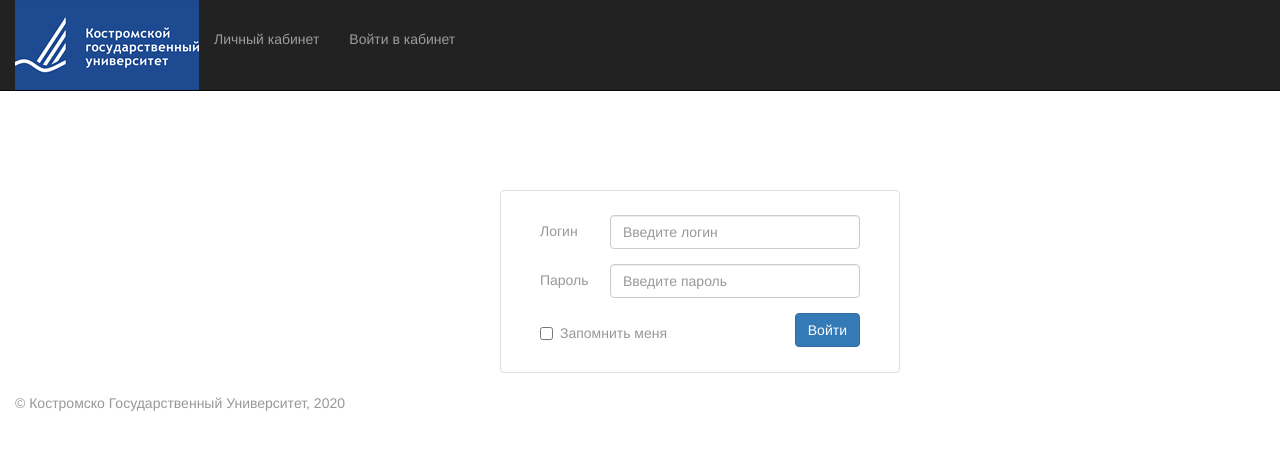
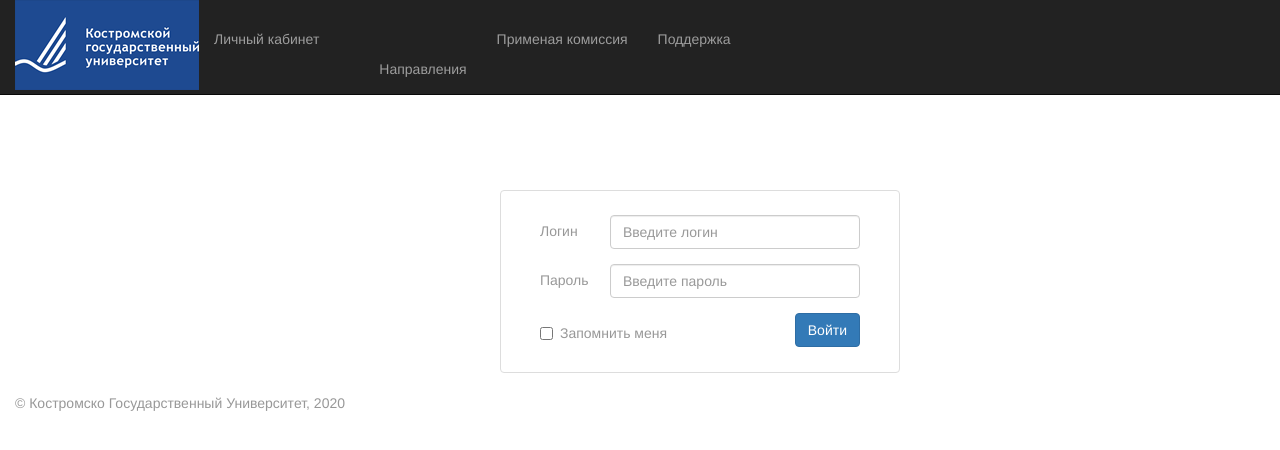
Before and after one commit to BlumeTechnologicalSolutions/ksu_prkom, a plain HTML site: page UI/index.html in a window 1280 px wide. Shown: the top 450 px of the page. Drawn offline with nearby package versions, Linux system fonts and the light colour scheme; files whose address does not match are found by name.

Commit message:
commit 2020_02_06  #3 navbar changes

```diff
--- a/UI/navbarPages.html
+++ b/UI/navbarPages.html
@@ -1,6 +1,13 @@
 <ul class="nav navbar-nav">
     <!-------------------------------------------------------------ЛИЧНЫЙ КАБИНЕТ--------------------------------------------------------------------->
-    <li id="usersLi" ng-class="{'my-active':selectedTab == 'users'}" ng-click="setSelectedTabInTab('users')" ng-mouseenter="selectedTab = 'users'"><a href="#/users">Личный кабинет</a></li>
+    <li id="applyLi" ng-class="{'my-active':selectedTab == 'apply'}" ng-click="setSelectedTabInTab('apply')" ng-mouseenter="selectedTab = 'apply'"><a href="#/apply">Личный кабинет</a></li>
     <!--===========================================================ЛИЧНЫЙ КАБИНЕТ===================================================================-->
-    <li id="loginPageLi" ng-class="{'my-active':selectedTab == 'loginPage'}" ng-click="setSelectedTabInTab('loginPage')" ng-mouseenter="selectedTab = 'loginPage'"><a href="#/loginPage">Войти в кабинет</a></li>
+    <li id="PageLi" ng-class="{'my-active':selectedTab == 'loginPage'}" ng-click="setSelectedTabInTab('loginPage')" ng-mouseenter="selectedTab = 'loginPage'"><a href="#/loginPage"Подать заявление</a></li>
+
+    <li id="directionPageLi" ng-class="{'my-active':selectedTab == 'direction'}" ng-click="setSelectedTabInTab('direction')" ng-mouseenter="selectedTab = 'direction'"><a href="#/direction">Направления</a></li>
+
+    <li id="prkomPageLi" ng-class="{'my-active':selectedTab == 'priemnaya-komissiya'}" ng-click="setSelectedTabInTab('priemnaya-komissiya')" ng-mouseenter="selectedTab = 'priemnaya-komissiya'"><a href="#/priemnaya-komissiya">Применая комиссия</a></li>
+
+    <li id="supportPageLi" ng-class="{'my-active':selectedTab == 'support'}" ng-click="setSelectedTabInTab('support')" ng-mouseenter="selectedTab = 'support'"><a href="#/support">Поддержка</a></li>
+
 </ul>
```
